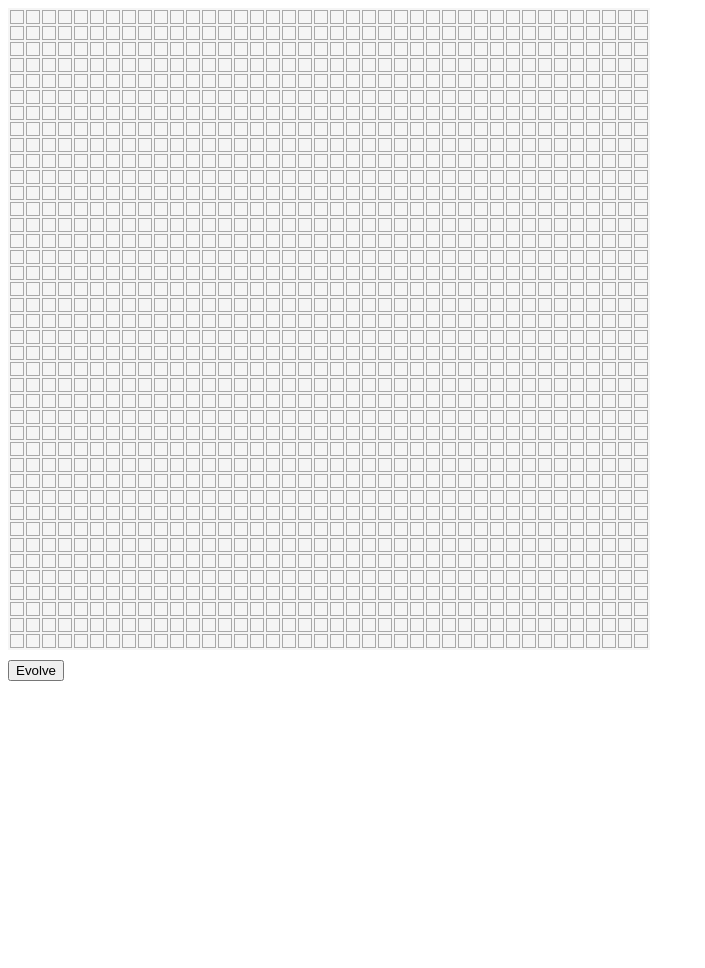
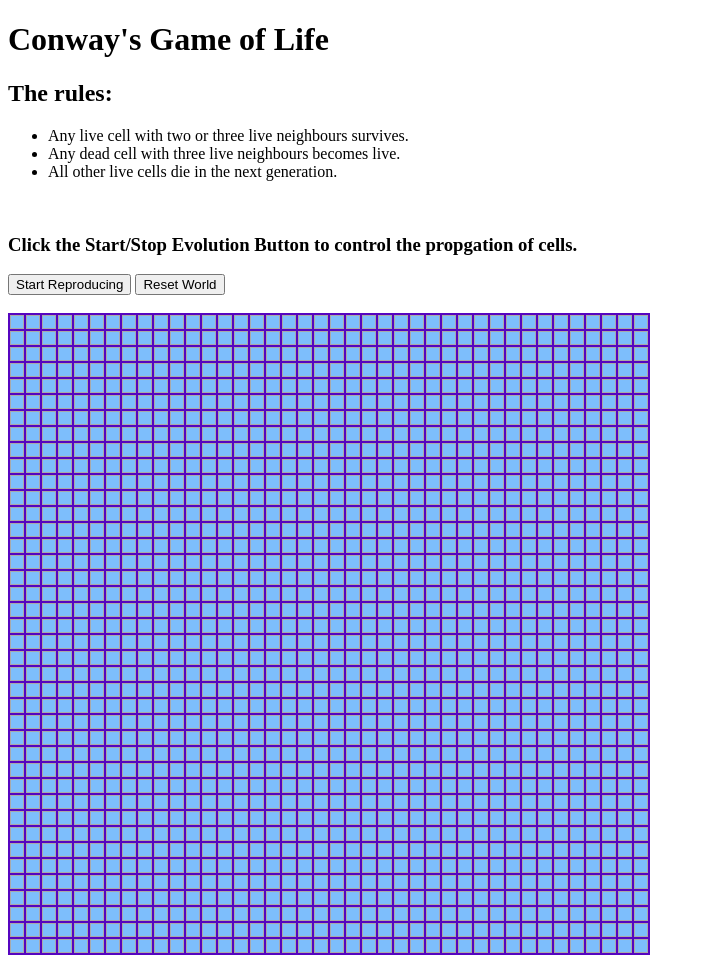
Before and after one commit to stevie-jack-wilder/conwaysGameOfLife, a plain HTML site: page index.html in a window 1280 px wide. Shown: the whole page, without its empty margins (0-705 px from the left). Before the commit the page ends 800 px from the top, so only its background shows below. Drawn offline with Linux system fonts and the light colour scheme.

Commit message:
Buttons now start/stop evolution function, and reset the board for player controls. Instructions in html added.

```diff
--- a/gol.css
+++ b/gol.css
@@ -3,7 +3,7 @@
 }
 
 table {
-    background-color: whitesmoke;
+    background-color: rgb(86, 5, 192);
 }
 
 td {
@@ -13,9 +13,9 @@ td {
 }
 
 td.dead {
-    background-color: transparent;
+    background-color: rgb(125, 190, 252);
 }
 
 td.alive {
-    background-color: thistle;
+    background-color: rgb(207, 19, 207);
 }
--- a/gol.js
+++ b/gol.js
@@ -1,5 +1,32 @@
+//I created this board with the great guide from Medium.com to assit my JS learning journey
+//https://medium.com/javascript-in-plain-english/the-game-of-life-using-javascript-fc1aaec8274f
+
+
+//Create elements of button features
+let started=false //Set to true when user clicks 'start'
+let timer  // Controls Evolutions
+let evolutionSpeed=750 //One second between generations
+
+
+//create function attached to html button features to start/stop Evoution.
+function startStopGol() {
+    let startstop=document.querySelector('#btnstartstop')
+
+    if (!started) {
+        started = true
+        startstop.value="Stop Evolution"
+        evolve()
+    } else {
+        started = false
+        startstop.value="Start Evolution"
+        clearTimeout(timer)
+    }
+}
+
+function resetWorld() {
+    location.reload()
+}
 //create rows and columns
-
 const rows = 40
 const cols = 40
 
@@ -73,7 +100,6 @@ function cellClick() {
         currGen[row][col] = 1 //Value of 1 is alive
     }
 }
-
 
 //Ensure we are never looking out of bounds, aka, a negative number as a cell position.
 //Current row and column will never be less than 0.
@@ -199,6 +225,10 @@ function evolve() {
     createNextGen()
     updateCurrGen()
     updateWorld()
+    //added code to react to startstop button features
+    if (started) {
+        timer = setTimeout(evolve, evolutionSpeed)
+    }
 }
 
 //draw this out
--- a/index.html
+++ b/index.html
@@ -8,12 +8,43 @@
         <!--Our Style Sheet-->
         <link rel="stylesheet" href='gol.css'>
     </head>
+    <header>
+        <h1>
+            Conway's Game of Life
+        </h1>
+    </header>
     <body>
+        <h2>The rules:</h2>
+    <ul>
+        <li>
+            Any live cell with two or three live neighbours survives.
+        </li>
+        <li>
+            Any dead cell with three live neighbours becomes live.
+        </li>
+        <li>
+            All other live cells die in the next generation.
+        </li>
+    </ul>
+    <br>
+ <h3>Click the Start/Stop Evolution Button to control the propgation of cells.</h3>
+ <Input type='button' id='btnstartstop' value='Start Reproducing' onclick='startStopGol();'/>
+ <Input type='button' id='btnreset' value='Reset World' onclick='resetWorld();'/>
+
+    <!-- This is a button for temporary evolution, testing passed -->
+    <!-- <input type='button' value='Evolve' onclick='evolve()'.> -->
+    <!-- <input type="button" id="btnstartstop" value ="Start Evolution"/>
+    <!--<input type="button" id="btnreset" value ="Reset Evolution"/>-->
+ <br>
+ <br>
         <div id="world">
 
         </div>
+        <br>
+        <br>
         <div>
-            <input type='button' value='Evolve' onclick='evolve()'.>
+
+
         </div>
         <!--JavaScript-->
         <script
```
